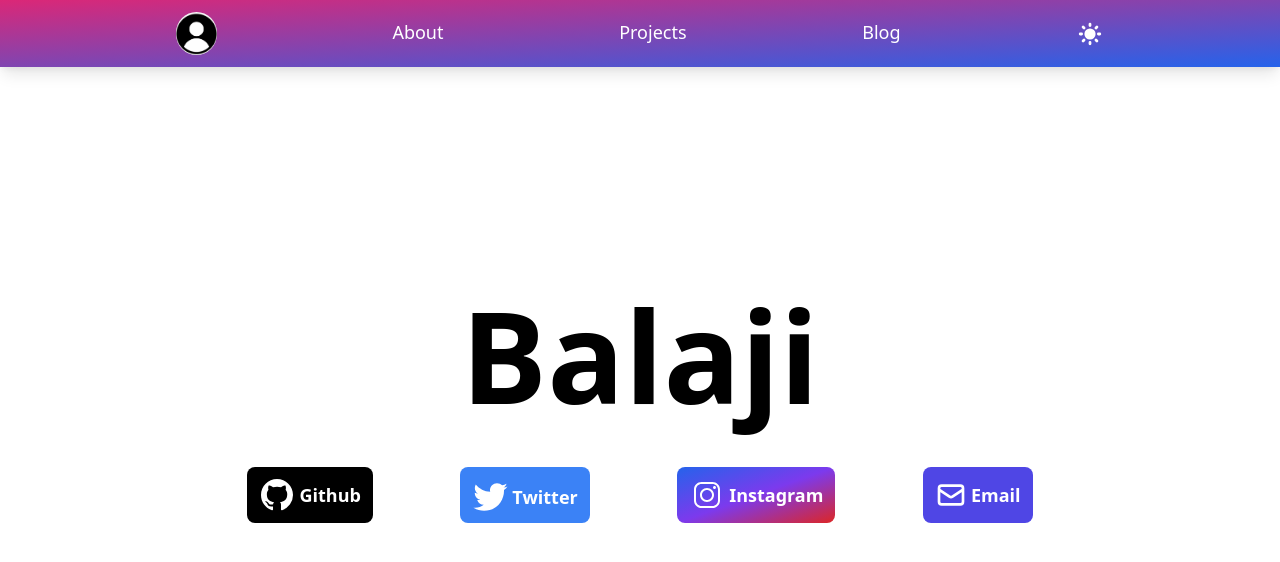
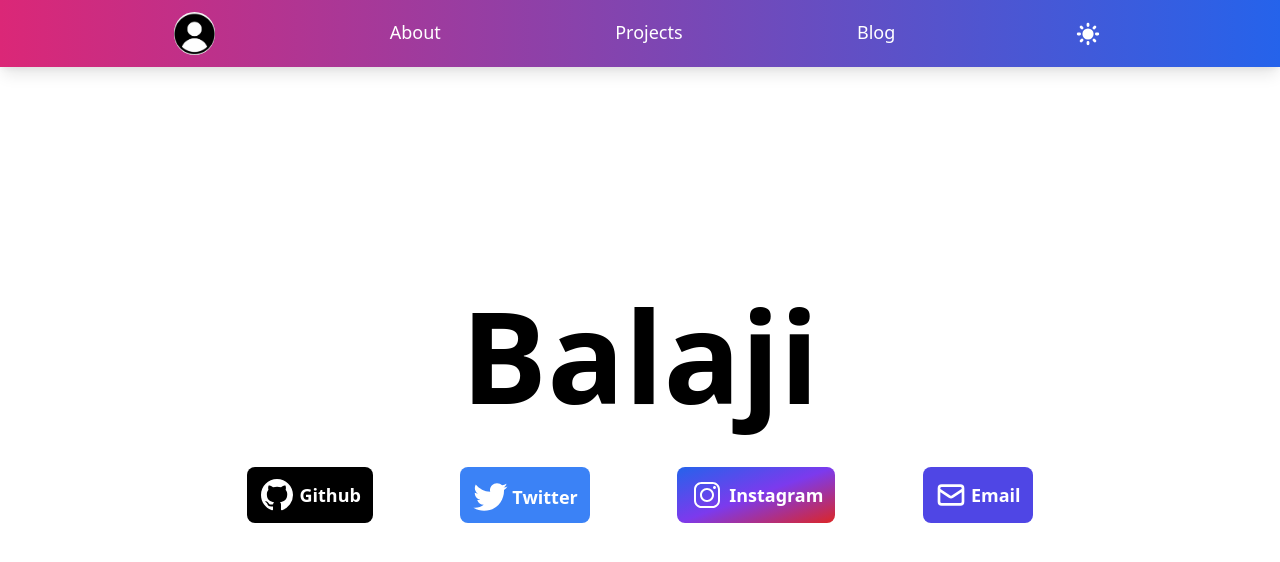
Before and after one commit to balajiofficial/Website, a Next.js app: page / in a window 1280 px wide. Shown: the top 562 px of the page. Built offline with nearby package versions, Linux system fonts and the light colour scheme.

Commit message:
Change navbar and theme button

```diff
--- a/components/navbar.tsx
+++ b/components/navbar.tsx
@@ -3,7 +3,7 @@ import Image from "next/image";
 
 export default function NavBar() {
   return (
-    <nav className="nav shadow-lg text-lg bg-gradient-to-br from-pink-600 to-blue-600 text-white dark:text-indigo-200 dark:from-purple-700 dark:to-blue-700">
+    <nav className="nav shadow-lg text-lg bg-gradient-to-r from-pink-600 to-blue-600 text-white dark:text-indigo-200 dark:from-purple-700 dark:to-blue-700">
       <div>
         <ul className="flex justify-evenly font-medium">
           <Link href="/">
@@ -49,9 +49,10 @@ export default function NavBar() {
               </li>
             </a>
           </Link>
-          <a className="mt-5">
+          <a className="mt-4">
             <li
               key="mode"
+              className="p-1 rounded-lg hover:bg-blue-900 dark:hover:bg-blue-500 cursor-pointer"
               onClick={() => {
                 window.document
                   .getElementsByTagName("body")[0]
```
